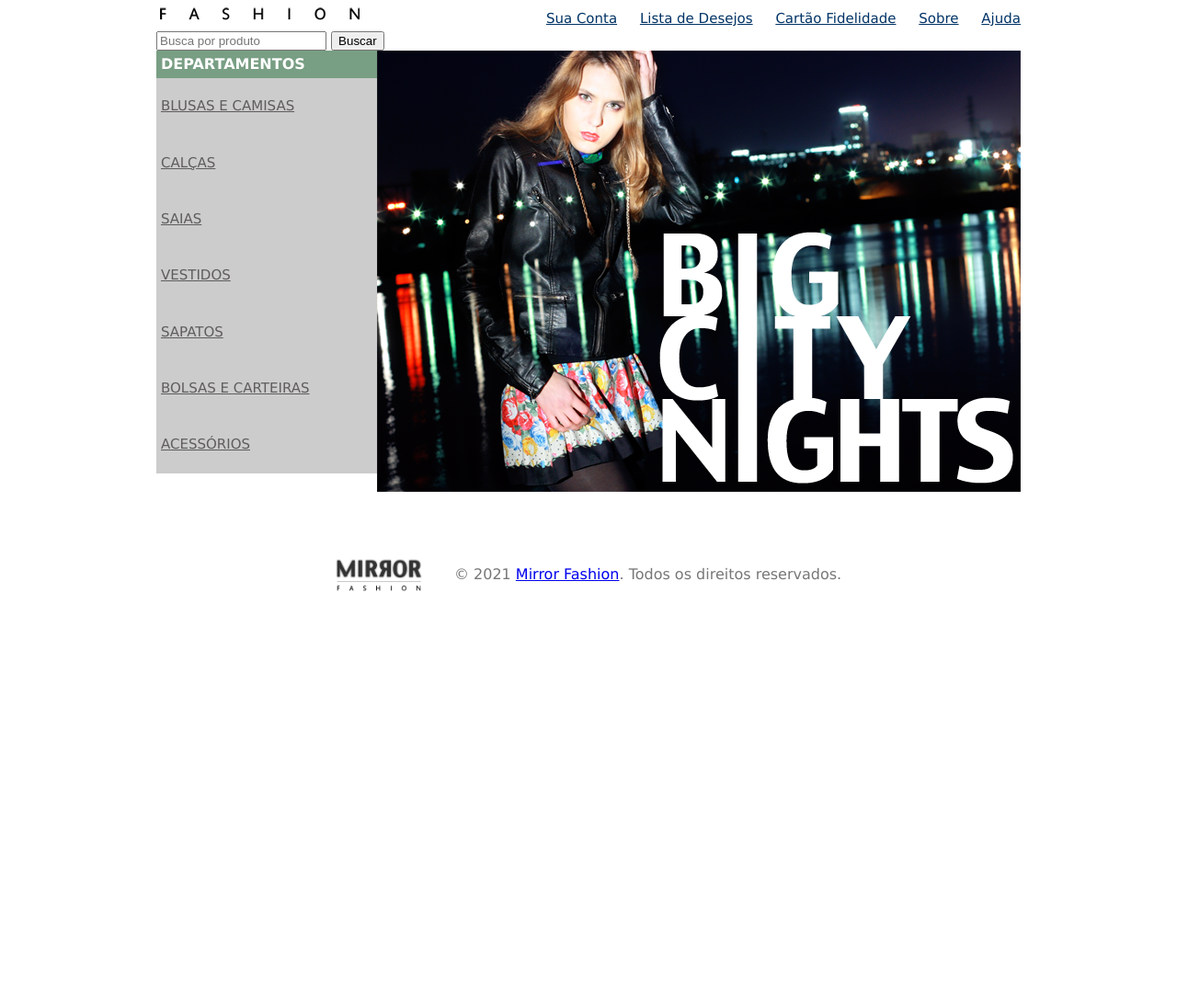
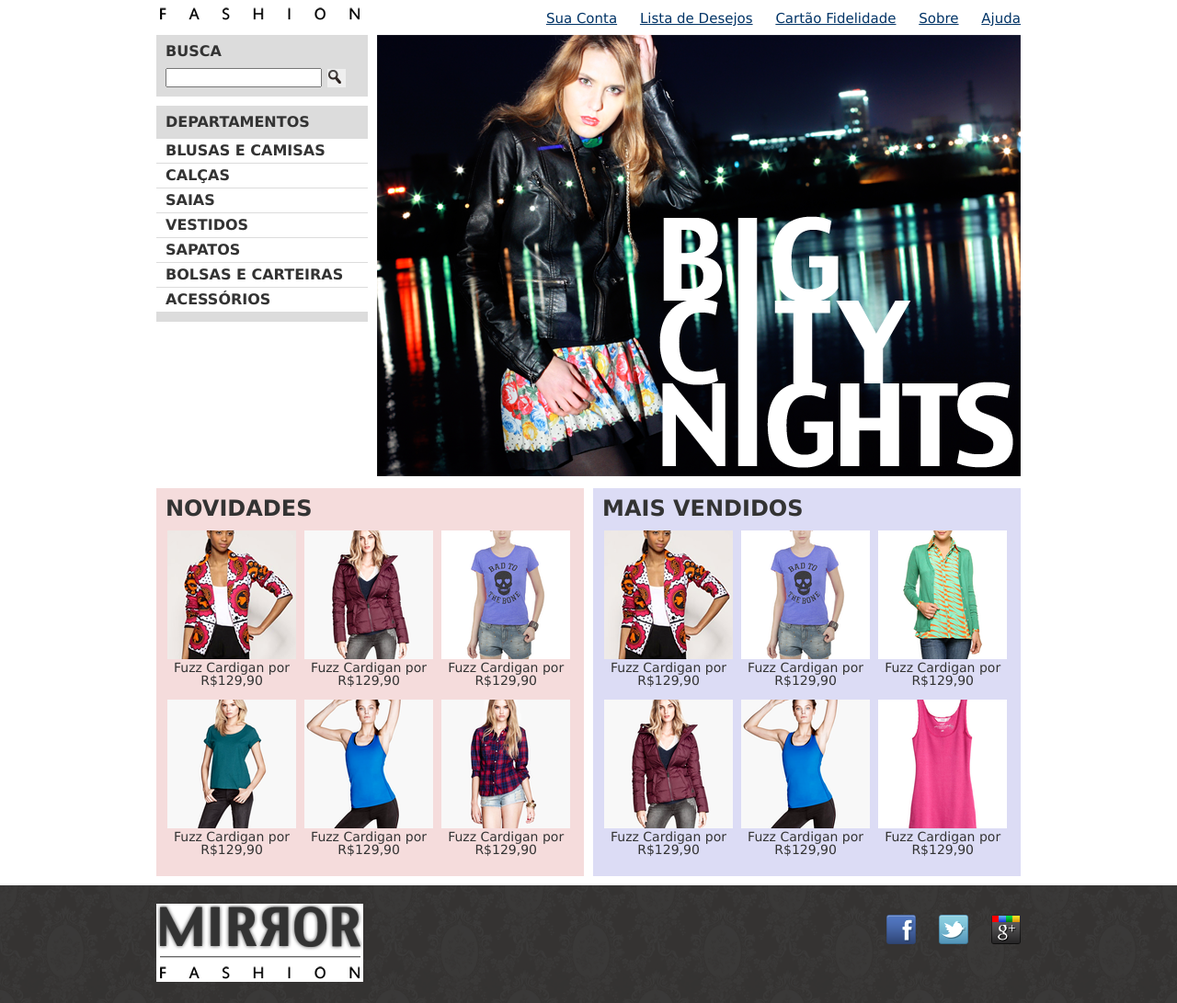
Before and after one commit to SandroRolak/Caelum, a plain HTML site: page index.html in a window 1280 px wide. Shown: the part 60-1151 px from the top of the page at 92% size. Before the commit the page ends 800 px from the top, so only its background shows below. Drawn offline with Linux system fonts and the light colour scheme.

Commit message:
Continue

```diff
--- a/css/style.css
+++ b/css/style.css
@@ -53,19 +53,6 @@ header {
     width: 940px;
 }
 
-#rodape {
-    color: #777;
-    margin: 40px 0;
-    padding: 30px 0;
-    text-align: center;
-}
-
-#rodape img {
-    margin-right: 30px;
-    vertical-align: middle;
-    width: 94px;
-}
-
 .busca,
 .menu-departamentos {
     float: left
@@ -75,39 +62,145 @@ header {
     clear: left;
 }
 
-input[type="checkbox"] {
-    display: none;
+.busca input[type=search] {
+    width: 170px;
+    }
+
+.busca,
+.menu-departamentos {
+background-color: #DCDCDC;
+font-weight: bold;
+text-transform: uppercase;
+margin-right: 10px;
+width: 230px;
 }
 
-label {
-    display: block;
-    font-weight: bold;
-    background-color: rgba(33, 110, 56, 0.493);
-    color: #fff;
-    padding: 7px 5px;
+.busca h2,
+.busca form,
+.menu-departamentos h2 {
+margin: 10px;
+}
+
+.menu-departamentos li {
+background-color: white;
+margin-bottom: 1px;
+padding: 5px 10px;
+}
+
+.menu-departamentos li:hover {
+    background-color: rgba(104, 211, 175, 0.541);
+}
+
+.menu-departamentos a {
+color: #333333;
+text-decoration: none;
+}
+
+.destaque {
+    margin-top: 10px;
 }
 
 .menu-departamentos {
-    background-color: rgba(16, 16, 16, 0.212);
-    width: 240px;
-    height: 100%;
+margin-top: 10px;
+padding-bottom: 10px;
 }
 
-.menu-departamentos ul {
-    font-size: 15px;
+.painel {
+    margin: 10px 0;
+    padding: 10px;
+    width: 445px;
+}
+
+.novidades {
+    float: left;
+}
+
+.mais-vendidos {
+    float: right;
+}
+
+.painel li {
+    display: inline-block;
+    vertical-align: top;
+    width: 140px;
+    margin: 2px;
+    padding-bottom: 10px;
+}
+
+.painel h2 {
+    font-size: 24px;
+    font-weight: bold;
+    text-transform: uppercase;
+    margin-bottom: 10px;
+}
+
+.painel a {
+    color: #333;
+    font-size: 14px;
+    text-align: center;
+    text-decoration: none;
+}
+
+.novidades {
+    background-color: #F5DCDC;
+}
+
+.mais-vendidos {
+    background-color: #DCDCF5;
+}
+
+.facebook {
+    height: 55px;
+    width: 85px;
+    background-image: url(../img/facebook.png);
+    text-indent: -9999px;
+}
+
+footer {
+    clear: both;
+    background-image: url(../img/fundo-rodape.png);
+    padding: 20px 0;
+}
+
+footer .container {
     position: relative;
 }
 
-.menu-departamentos ul li {
-    padding: 15px 5px;
+.social {
+    position: absolute;
+    top: 12px;
+    right: 0;
 }
 
-.menu-departamentos ul li:hover {
-    background-color: rgb(176, 224, 230)
+.social li {
+    float: left;
+    margin-left: 25px;
 }
 
-.menu-departamentos a {
+.social a {
+    height: 32px;
+    width: 32px;
     display: block;
-    color: rgb(95, 92, 92);
-    padding: 8.2px 0;
+    text-indent: -9999px;
 }
+
+.social a[href*="facebook.com"] {
+    background-image: url(../img/facebook.png);
+}
+
+.social a[href*="twitter.com"] {
+    background-image: url(../img/twitter.png);
+}
+
+.social a[href*="plus.google.com"] {
+    background-image: url(../img/googleplus.png);
+}
+
+.busca button {
+    background-image: url(../img/busca.png);
+    background-repeat: no-repeat;
+    border: none;
+    width: 20px;
+    height: 20px;
+    text-indent: -9999px;
+}
--- a/index.html
+++ b/index.html
@@ -30,36 +30,152 @@
         </nav>
     </header>
 
+    <div class="container destaque">
+        <section class="busca">
+            <h2>Busca</h2>
 
-    <main class="container">
-        <form class="busca">
-            <input type="text" placeholder="Busca por produto" name="busca">
+        <form>
+            <input type="search">
             <button>Buscar</button>
         </form>
 
-        <nav class="menu-departamentos">
-            <input type="checkbox" id="chec">
-            <label for="chec">
-                DEPARTAMENTOS
-            </label>
-            <ul>
-                <li><a href="">BLUSAS E CAMISAS</a></li>
-                <li><a href="">CALÇAS</a></li>
-                <li><a href="">SAIAS</a></li>
-                <li><a href="">VESTIDOS</a></li>
-                <li><a href="">SAPATOS</a></li>
-                <li><a href="">BOLSAS E CARTEIRAS</a></li>
-                <li><a href="">ACESSÓRIOS</a></li>
-            </ul>
-        </nav>
-        <figure>
-            <img src="img/destaque-home.png" alt="Destaque home">
+        </section>
+        <!-- fim .busca -->
+
+        <section class="menu-departamentos">
+            <h2>Departamentos</h2>
+
+            <nav>
+                <ul>
+                    <li><a href="#">Blusas e Camisas</a></li>
+                    <li><a href="#">Calças</a></li>
+                    <li><a href="#">Saias</a></li>
+                    <li><a href="#">Vestidos</a></li>
+                    <li><a href="#">Sapatos</a></li>
+                    <li><a href="#">Bolsas e Carteiras</a></li>
+                    <li><a href="#">Acessórios</a></li>
+                </ul>
+            </nav>
+        </section>
+        <!-- fim .menu-departamentos -->
+
+        <section class="banner-destaque">
+            <figure>
+                <img src="img/destaque-home.png" alt="Promoção: Big City Night">
         </figure>
-    </main>
+        </section>
+        <!-- fim .banner-destaque -->
+
+    </div>
+        <!-- fim .container .destaque -->
+
+    <div class="container paineis">
+        <section class="painel novidades">
+        <h2>Novidades</h2>
+            <ol>
+                <li><a href="produto.html">
+                    <figure>
+                        <img src="img/produtos/miniatura1.png" alt="Miniatura1">
+                        <figcaption>Fuzz Cardigan por R$129,90</figcaption>
+                    </figure>
+                    </a>
+                </li>
+                <li><a href="produto.html">
+                    <figure>
+                        <img src="img/produtos/miniatura4.png" alt="Miniatura4">
+                        <figcaption>Fuzz Cardigan por R$129,90</figcaption>
+                    </figure>
+                    </a>
+                </li>
+                <li><a href="produto.html">
+                    <figure>
+                        <img src="img/produtos/miniatura2.png" alt="Miniatura2">
+                        <figcaption>Fuzz Cardigan por R$129,90</figcaption>
+                    </figure>
+                    </a>
+                </li>                <li><a href="produto.html">
+                    <figure>
+                        <img src="img/produtos/miniatura8.png" alt="Miniatura8">
+                        <figcaption>Fuzz Cardigan por R$129,90</figcaption>
+                    </figure>
+                    </a>
+                </li>
+                <li><a href="produto.html">
+                    <figure>
+                        <img src="img/produtos/miniatura5.png" alt="Miniatura5">
+                        <figcaption>Fuzz Cardigan por R$129,90</figcaption>
+                    </figure>
+                    </a>
+                </li>
+                <li><a href="produto.html">
+                    <figure>
+                        <img src="img/produtos/miniatura9.png" alt="Miniatura9">
+                        <figcaption>Fuzz Cardigan por R$129,90</figcaption>
+                    </figure>
+                    </a>
+                </li>
+            </ol>
+        </section>
+
+        <section class="painel mais-vendidos">
+            <h2>Mais Vendidos</h2>
+            <ol>
+                <li><a href="produto.html">
+                    <figure>
+                        <img src="img/produtos/miniatura1.png" alt="Miniatura1">
+                        <figcaption>Fuzz Cardigan por R$129,90</figcaption>
+                    </figure>
+                    </a>
+                </li>
+                <li><a href="produto.html">
+                    <figure>
+                        <img src="img/produtos/miniatura2.png" alt="Miniatura2">
+                        <figcaption>Fuzz Cardigan por R$129,90</figcaption>
+                    </figure>
+                    </a>
+                </li>
+                <li><a href="produto.html">
+                    <figure>
+                        <img src="img/produtos/miniatura3.png" alt="Miniatura3">
+                        <figcaption>Fuzz Cardigan por R$129,90</figcaption>
+                    </figure>
+                    </a>
+                </li>
+                <li><a href="produto.html">
+                    <figure>
+                        <img src="img/produtos/miniatura4.png" alt="Miniatura4">
+                        <figcaption>Fuzz Cardigan por R$129,90</figcaption>
+                    </figure>
+                    </a>
+                </li>
+                <li><a href="produto.html">
+                    <figure>
+                        <img src="img/produtos/miniatura5.png" alt="Miniatura5">
+                        <figcaption>Fuzz Cardigan por R$129,90</figcaption>
+                    </figure>
+                    </a>
+                </li>
+                <li><a href="produto.html">
+                    <figure>
+                        <img src="img/produtos/miniatura6.png" alt="Miniatura6">
+                        <figcaption>Fuzz Cardigan por R$129,90</figcaption>
+                    </figure>
+                    </a>
+                </li>
+            </ol>
+        </section>
+    </div>
 
     <footer id="rodape">
-        <img src="img/logo.png" alt="Logo da Mirror Fashion">
-        &copy; 2021 <a href="http://www.mirrorfashion.com.br">Mirror Fashion</a>. Todos os direitos reservados.
+        <div class="container">
+            <img src="img/logo.png" alt="Logo da Mirror Fashion">
+.
+            <ul class="social">
+                <li><a href="http://facebook.com/mirrorfashion">Facebook</a></li>
+                <li><a href="http://twitter.com/mirrorfashion">Twitter</a></li>
+                <li><a href="http://plus.google.com/mirrorfashion">Google+</a></li>
+            </ul>
+        </div>
     </footer>
 </body>
 </html>
```
